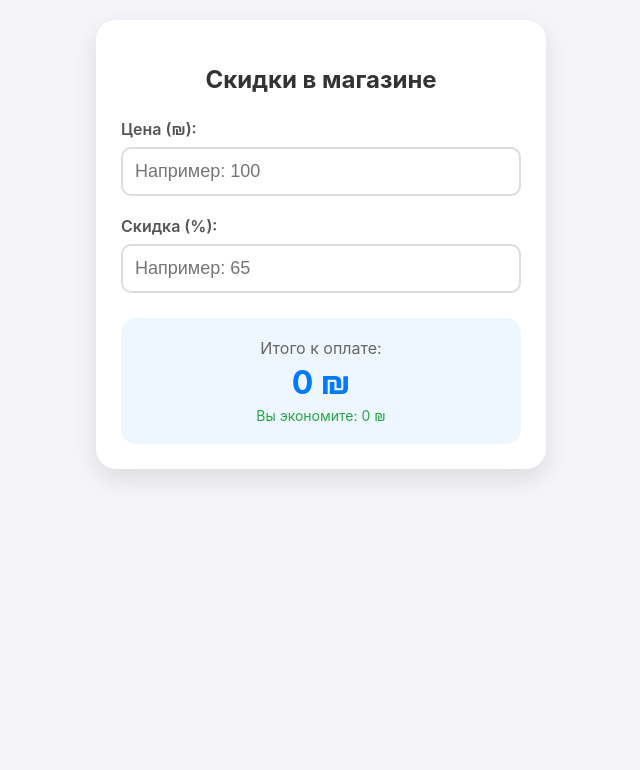
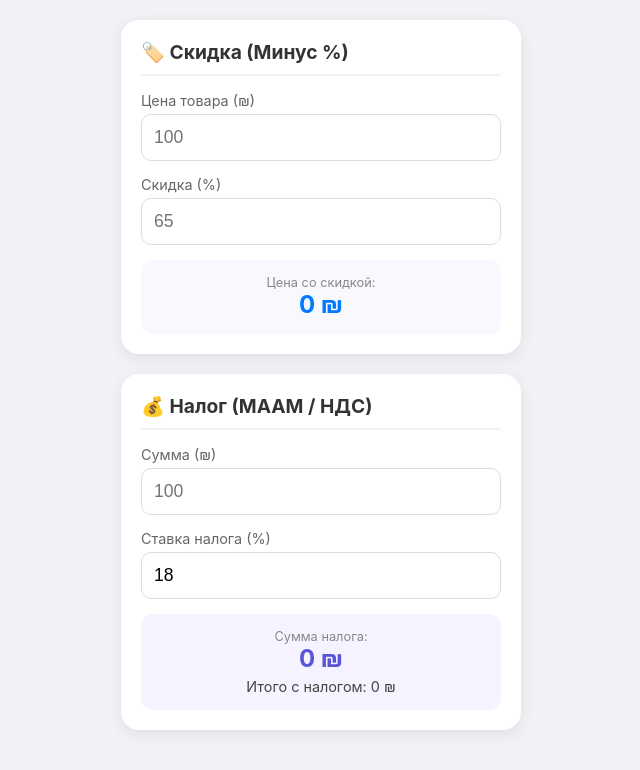
Before and after one commit to nudnov1/demo, a plain HTML site: page index.html in a window 1280 px wide. Shown: the whole page, without its empty margins (319-959 px from the left). Drawn offline with Linux system fonts and the light colour scheme.

Commit message:
Update title and improve layout for calculator

```diff
--- a/index.html
+++ b/index.html
@@ -3,131 +3,154 @@
 <head>
     <meta charset="UTF-8">
     <meta name="viewport" content="width=device-width, initial-scale=1.0">
-    <title>Магазинный Калькулятор</title>
+    <title>Шоппинг Калькулятор Израиль</title>
     <style>
         :root {
             --primary-color: #007AFF;
-            --bg-color: #f4f4f9;
+            --secondary-color: #5856D6;
+            --bg-color: #f0f2f5;
             --card-bg: #ffffff;
         }
 
         body {
-            font-family: -apple-system, BlinkMacSystemFont, "Segoe UI", Roboto, Helvetica, Arial, sans-serif;
+            font-family: -apple-system, system-ui, sans-serif;
             background-color: var(--bg-color);
+            margin: 0;
+            padding: 20px;
             display: flex;
-            justify-content: center;
-            padding: 20px;
-            margin: 0;
+            flex-direction: column;
+            align-items: center;
         }
 
         .container {
             width: 100%;
             max-width: 400px;
+        }
+
+        .card {
             background: var(--card-bg);
-            padding: 25px;
-            border-radius: 20px;
-            box-shadow: 0 10px 25px rgba(0,0,0,0.1);
+            padding: 20px;
+            border-radius: 18px;
+            box-shadow: 0 4px 15px rgba(0,0,0,0.08);
+            margin-bottom: 20px;
         }
 
         h2 {
-            text-align: center;
+            margin-top: 0;
+            font-size: 1.2rem;
             color: #333;
-            margin-bottom: 25px;
+            border-bottom: 2px solid var(--bg-color);
+            padding-bottom: 10px;
         }
 
         .input-group {
-            margin-bottom: 20px;
+            margin-bottom: 15px;
         }
 
         label {
             display: block;
-            margin-bottom: 8px;
-            font-weight: 600;
-            color: #555;
+            margin-bottom: 5px;
+            font-size: 0.9rem;
+            color: #666;
         }
 
         input {
             width: 100%;
             padding: 12px;
-            border: 2px solid #ddd;
+            border: 1px solid #ddd;
             border-radius: 10px;
-            font-size: 18px;
+            font-size: 1.1rem;
             box-sizing: border-box;
-            transition: border-color 0.3s;
+            outline: none;
         }
 
         input:focus {
             border-color: var(--primary-color);
-            outline: none;
         }
 
         .result-box {
-            margin-top: 25px;
-            padding: 20px;
-            background: #eef6ff;
-            border-radius: 15px;
+            background: #f8f9ff;
+            padding: 15px;
+            border-radius: 12px;
             text-align: center;
         }
 
-        .result-label {
-            font-size: 16px;
-            color: #666;
-            margin-bottom: 5px;
-        }
-
-        .result-value {
-            font-size: 32px;
+        .res-val {
+            font-size: 1.5rem;
             font-weight: bold;
             color: var(--primary-color);
         }
 
-        .savings {
-            font-size: 14px;
-            color: #28a745;
-            margin-top: 5px;
-        }
+        .tax-res { color: var(--secondary-color); }
     </style>
 </head>
 <body>
 
 <div class="container">
-    <h2>Скидки в магазине</h2>
 
-    <div class="input-group">
-        <label for="price">Цена (₪):</label>
-        <input type="number" id="price" placeholder="Например: 100" oninput="calculate()">
+    <!-- Калькулятор скидок -->
+    <div class="card">
+        <h2>🏷️ Скидка (Минус %)</h2>
+        <div class="input-group">
+            <label>Цена товара (₪)</label>
+            <input type="number" id="p1" placeholder="100" oninput="calcDiscount()">
+        </div>
+        <div class="input-group">
+            <label>Скидка (%)</label>
+            <input type="number" id="d1" placeholder="65" oninput="calcDiscount()">
+        </div>
+        <div class="result-box">
+            <div style="font-size: 0.8rem; color: #888;">Цена со скидкой:</div>
+            <div id="r1" class="res-val">0 ₪</div>
+        </div>
     </div>
 
-    <div class="input-group">
-        <label for="discount">Скидка (%):</label>
-        <input type="number" id="discount" placeholder="Например: 65" oninput="calculate()">
+    <!-- Калькулятор налога -->
+    <div class="card">
+        <h2>💰 Налог (МААМ / НДС)</h2>
+        <div class="input-group">
+            <label>Сумма (₪)</label>
+            <input type="number" id="p2" placeholder="100" oninput="calcTax()">
+        </div>
+        <div class="input-group">
+            <label>Ставка налога (%)</label>
+            <input type="number" id="t2" value="18" oninput="calcTax()">
+        </div>
+        <div class="result-box" style="background: #f5f3ff;">
+            <div style="font-size: 0.8rem; color: #888;">Сумма налога:</div>
+            <div id="r2" class="res-val tax-res">0 ₪</div>
+            <div id="r2_total" style="font-size: 0.9rem; color: #444; margin-top: 5px;">Итого с налогом: 0 ₪</div>
+        </div>
     </div>
 
-    <div class="result-box">
-        <div class="result-label">Итого к оплате:</div>
-        <div id="total" class="result-value">0 ₪</div>
-        <div id="saved" class="savings">Вы экономите: 0 ₪</div>
-    </div>
 </div>
 
 <script>
-    function calculate() {
-        const price = parseFloat(document.getElementById('price').value);
-        const discount = parseFloat(document.getElementById('discount').value);
+    function calcDiscount() {
+        const p = parseFloat(document.getElementById('p1').value);
+        const d = parseFloat(document.getElementById('d1').value);
+        const res = document.getElementById('r1');
 
-        const totalElement = document.getElementById('total');
-        const savedElement = document.getElementById('saved');
+        if (p && d) {
+            res.innerText = (p - (p * d / 100)).toFixed(2) + ' ₪';
+        } else {
+            res.innerText = '0 ₪';
+        }
+    }
 
-        if (!isNaN(price) && !isNaN(discount)) {
-            // Формула: Сумма - (Сумма * (Процент / 100))
-            const discountAmount = price * (discount / 100);
-            const finalPrice = price - discountAmount;
+    function calcTax() {
+        const p = parseFloat(document.getElementById('p2').value);
+        const t = parseFloat(document.getElementById('t2').value);
+        const res = document.getElementById('r2');
+        const resTotal = document.getElementById('r2_total');
 
-            totalElement.innerText = finalPrice.toLocaleString() + ' ₪';
-            savedElement.innerText = 'Вы экономите: ' + discountAmount.toLocaleString() + ' ₪';
+        if (p && t) {
+            const taxAmount = p * (t / 100);
+            res.innerText = taxAmount.toFixed(2) + ' ₪';
+            resTotal.innerText = 'Итого с налогом: ' + (p + taxAmount).toFixed(2) + ' ₪';
         } else {
-            totalElement.innerText = '0 ₪';
-            savedElement.innerText = 'Вы экономите: 0 ₪';
+            res.innerText = '0 ₪';
+            resTotal.innerText = 'Итого с налогом: 0 ₪';
         }
     }
 </script>
```
